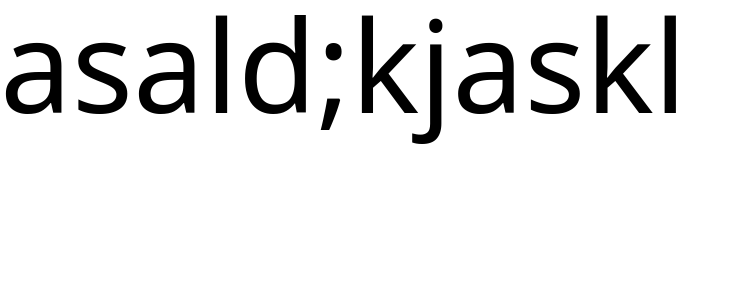
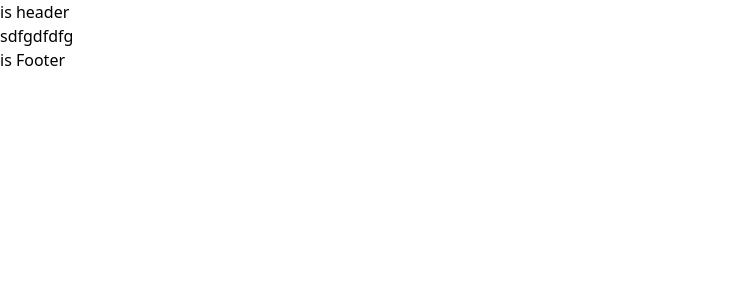
Before and after one commit to HOP2-22/team3-demo, a Next.js app in the folder frontend/: page / in a window 1280 px wide. Shown: the top 300 px of the page, without its empty margins (0-738 px from the left). Built offline with nearby package versions, Linux system fonts and the light colour scheme.

Commit message:
context layout done

```diff
--- /dev/null
+++ b/frontend/src/components/Footer.jsx
@@ -0,0 +1,3 @@
+export default function Footer() {
+  return <div>is Footer</div>;
+}
--- a/frontend/src/components/header.jsx
+++ b/frontend/src/components/header.jsx
@@ -0,0 +1,11 @@
+import { useContext } from "react";
+import { Context } from "../context/context";
+export default function Header() {
+  const { info } = useContext(Context);
+  return (
+    <div>
+      is header
+      <p>{info}</p>
+    </div>
+  );
+}
--- a/frontend/src/context/context.jsx
+++ b/frontend/src/context/context.jsx
@@ -0,0 +1,8 @@
+import React, { createContext, useState } from "react";
+
+export const Context = createContext({});
+
+export const Provider = ({ children }) => {
+  const [info, setInfo] = useState("sdfgdfdfg");
+  return <Context.Provider value={{ info }}>{children}</Context.Provider>;
+};
--- a/frontend/src/layout/layout.jsx
+++ b/frontend/src/layout/layout.jsx
@@ -0,0 +1,14 @@
+import React, { Children } from "react";
+import Header from "../components/header";
+import Footer from "../components/Footer";
+
+function Layout({ children }) {
+  return (
+    <div className="">
+      <Header />
+      {children}
+      <Footer />
+    </div>
+  );
+}
+export default Layout;
--- a/frontend/src/pages/_app.js
+++ b/frontend/src/pages/_app.js
@@ -1,5 +1,13 @@
-import '@/styles/globals.css'
+import "@/styles/globals.css";
+import { Provider } from "../context/context";
+import Layout from "../layout/layout";
 
 export default function App({ Component, pageProps }) {
-  return <Component {...pageProps} />
+  return (
+    <Provider>
+      <Layout>
+        <Component {...pageProps} />
+      </Layout>
+    </Provider>
+  );
 }
--- a/frontend/src/pages/index.js
+++ b/frontend/src/pages/index.js
@@ -9,7 +9,7 @@ export default function Home() {
         <meta name="viewport" content="width=device-width, initial-scale=1" />
         <link rel="icon" href="/favicon.ico" />
       </Head>
-      <div className="text-9xl">asald;kjaskl</div>
+      <div className="text-9xl"></div>
     </>
   );
 }
```
